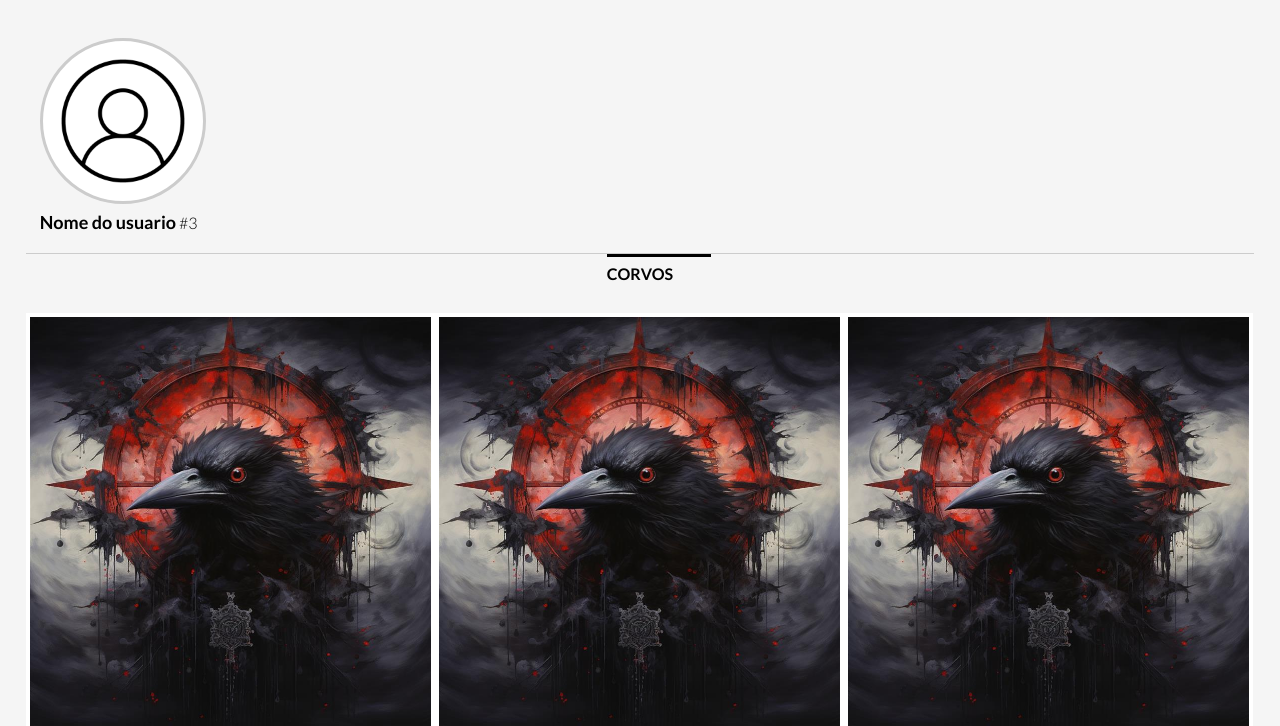
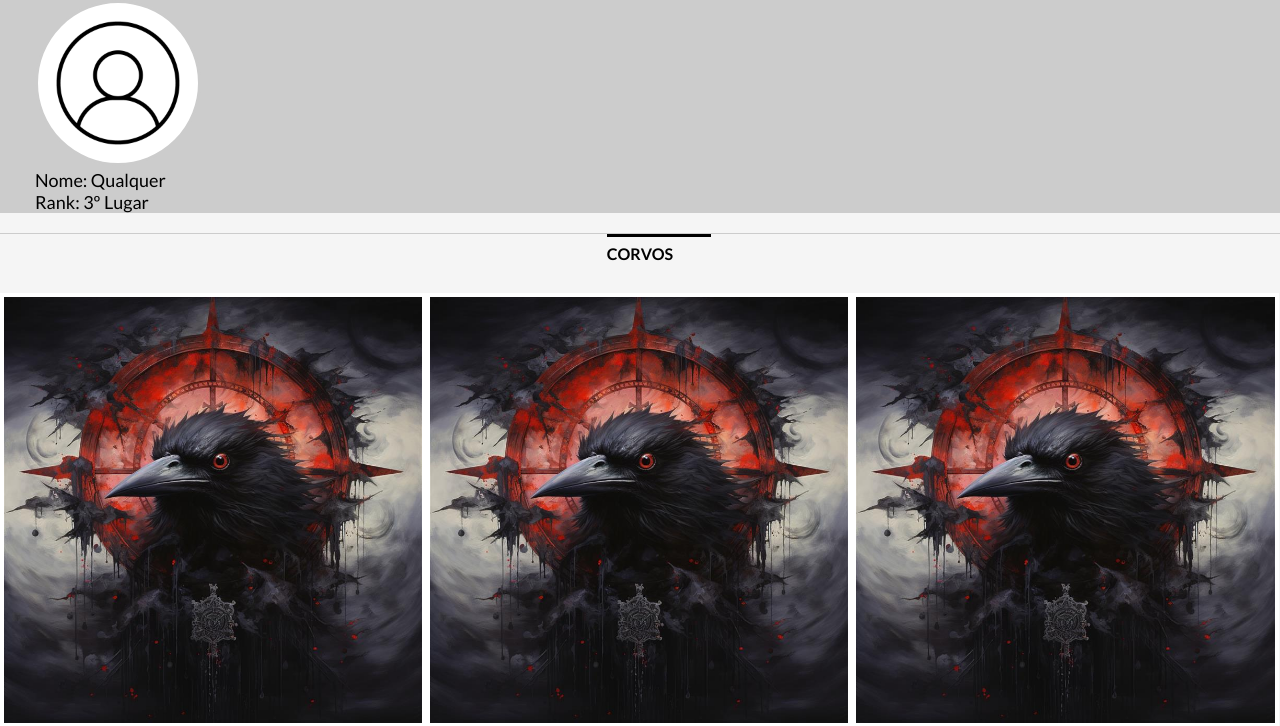
Before and after one commit to Prof-Rayner/TheCrows, a PHP site: page / in a window 1280 px wide. Shown: the top 726 px of the page. Run offline with PHP 8.4, Linux system fonts and the light colour scheme; some libraries are stand-ins or nearby versions.

Commit message:
Primeiras modificações

```diff
--- a/css/css-home/style.css
+++ b/css/css-home/style.css
@@ -6,11 +6,11 @@
     font-family: 'Lato';
 }
 
-.center{
+/* .center{
     max-width: 1100px;
     padding: 0 2%;
     margin: 0 auto;
-}
+} */
 
 .clear{
     clear: both;
@@ -34,6 +34,7 @@ header > .center{
 
 .img-perfil-wraper{
     padding: 0 35px;
+    display: inline-block;
 }
 
 .img-perfil{
@@ -75,7 +76,8 @@ header > .center{
     margin-right: 8px;
 }
 
-.descricao-perfil h3{
+.descricao-perfil{
+    list-style-type: none;
     font-size: 18px;
 }
 
@@ -122,8 +124,8 @@ section.feed{
 }
 
 .perfil-descricao{
-    display: inline-flex;
-    margin-right: 50%;
+    display: flex;
+    background-color: #ccc;
 }
 
 .img-perfil, h3, p{
--- a/index.html
+++ b/index.html
@@ -9,16 +9,14 @@
     </head>
 
     <body>
-        <br/><br/>
         <section class="perfil-descricao">
             <div class="center">
                 <div class="img-perfil-wraper">
                     <div style="background-image: url('./assets/imagens/img-Home/imagemPerfil.jpg');" class="img-perfil"></div>
-                <div class="descricao-perfil">
-                    <h3>Nome do usuario</h3>
-                    <p>#3</p>
-                </div><!--descricao-perfil-->
-
+                <ul class="descricao-perfil">
+                    <li>Nome: Qualquer</li>
+                    <li>Rank: 3º Lugar</li>
+                </ul><!--descricao-perfil-->
         </section><!--perfil-descricao-->
         <section class="feed">
             <div style="max-width: 100%;" class="center">
@@ -46,7 +44,6 @@
                 <div style="background-image: url('./assets/imagens/img-Home/CorvoGrid.jpg');" class="publicacao-single"></div>
                 <div style="background-image: url('./assets/imagens/img-Home/CorvoGrid.jpg');" class="publicacao-single"></div>
                 <div style="background-image: url('./assets/imagens/img-Home/CorvoGrid.jpg');" class="publicacao-single"></div>
-
             </div>
         </section>
     </body>
```
